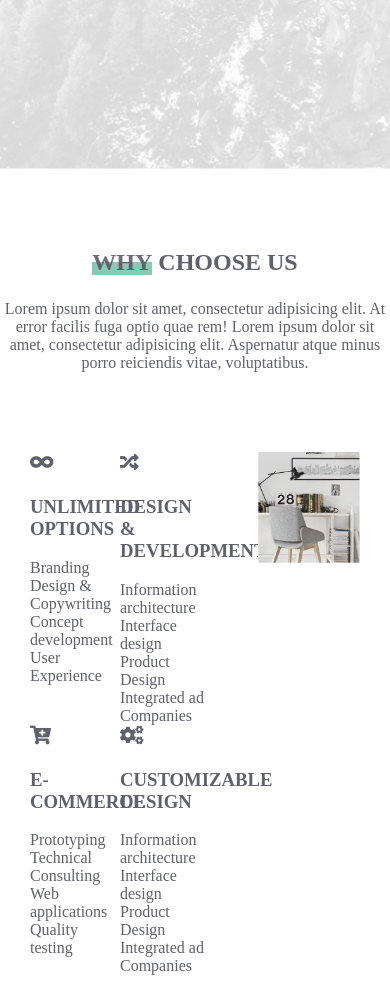
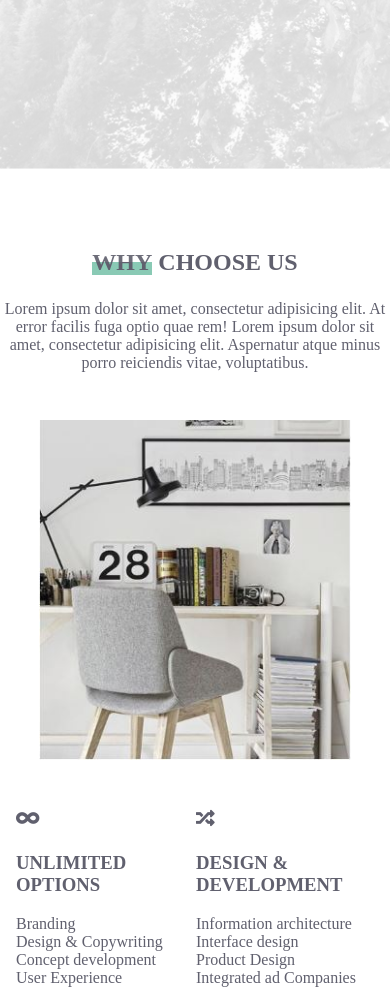
Before and after one commit to DashaPustohailova/CreativeAgency, a plain HTML site: page index.html in a window 390 px wide. Shown: the part 675-1675 px from the top of the page. Drawn offline with Linux system fonts and the light colour scheme.

Commit message:
add media

```diff
--- a/css/style.css
+++ b/css/style.css
@@ -29,6 +29,10 @@ h2 span:after {
     width: 100%;
     height: 50%;
     background-color: rgba(253, 255, 255, 0.08);
+}
+
+.img_sm {
+    display: none;
 }
 .grid {
     position: relative;
@@ -384,6 +388,33 @@ input {
         border: 5px solid #60606e;
         margin: 0em 1em;
     }
+
+    .card5 {
+        display: none;
+    }
+    .card1,
+    .card3 {
+        margin-bottom: 2em;
+        margin-left: 1em;
+        grid-column: 1/7;
+    }
+
+    .card2,
+    .card4 {
+        margin-bottom: 2em;
+        margin-left: 1em;
+        grid-column: 7/14;
+    }
+
+    .title {
+        padding-bottom: 3em;
+    }
+    .img_sm {
+        width: 80%;
+        margin: 0 auto;
+        padding-bottom: 3em;
+        display: block;
+    }
     .header_bold_text {
         size: 0.7em;
         display: inline;
--- a/index.html
+++ b/index.html
@@ -63,6 +63,9 @@
                     voluptatibus.</p>
             </div>
         </div>
+
+        <img class="img_sm" src="img/img2.JPG">
+
         <div class="grid2">
             <div class="card1">
                 <h3><i class="fas fa-infinity"></i><br><br>UNLIMITED OPTIONS</h3>
```
